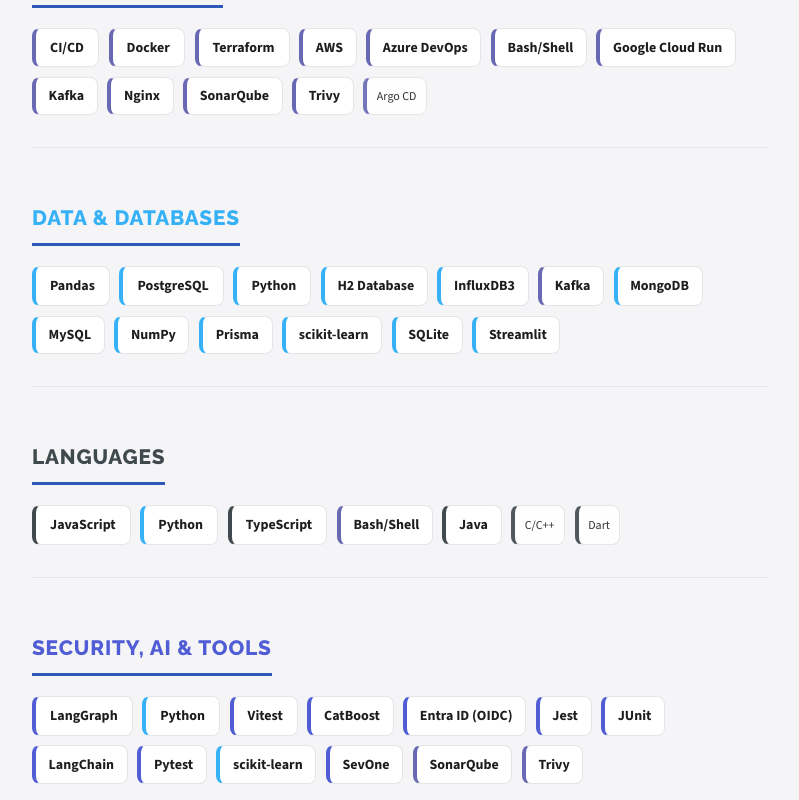
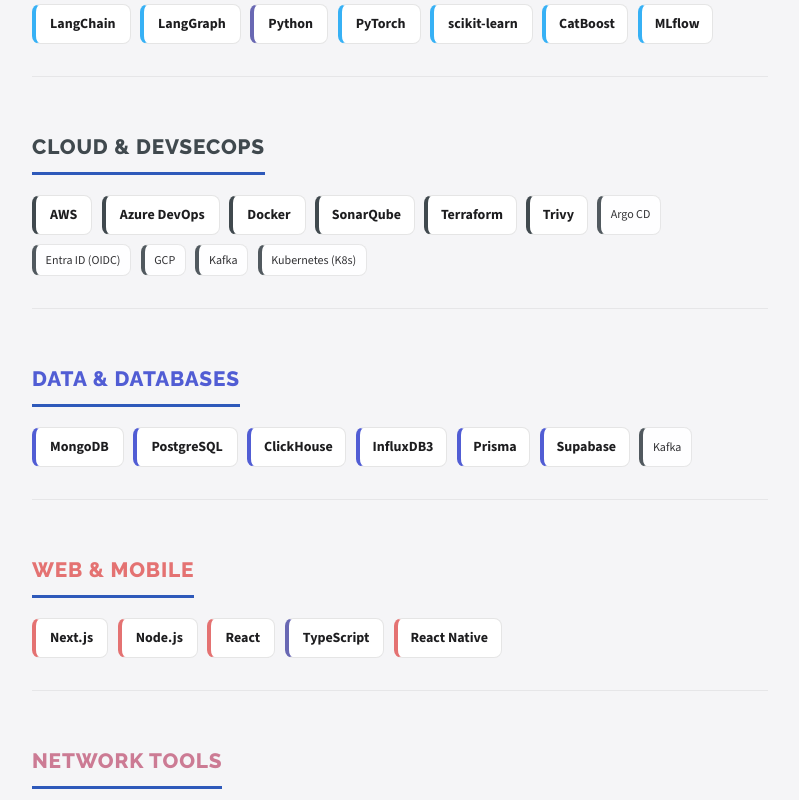
Before and after one commit to javierchuaby/javierchuaby.github.io, a Next.js app: page /resume in a window 1280 px wide. Shown: the part 2380-3180 px from the top of the page, without its empty margins (240-1039 px from the left). Built offline with nearby package versions, Linux system fonts and the light colour scheme; no server answers.

Commit message:
chore: trim content

```diff
--- a/src/data/resume/skills.ts
+++ b/src/data/resume/skills.ts
@@ -13,101 +13,50 @@
 
 const skills: Skill[] = [
   // Languages
-  {
-    title: 'TypeScript',
-    competency: 5,
-    category: ['Languages', 'Web & Mobile'],
-  },
-  {
-    title: 'JavaScript',
-    competency: 5,
-    category: ['Languages', 'Web & Mobile'],
-  },
-  {
-    title: 'Python',
-    competency: 5,
-    category: ['Languages', 'Security, AI & Tools', 'Data & Databases'],
-  },
+  { title: 'Python', competency: 5, category: ['Languages', 'AI/ML'] },
+  { title: 'TypeScript', competency: 5, category: ['Languages', 'Web & Mobile'] },
   { title: 'Java', competency: 4, category: ['Languages'] },
-  {
-    title: 'Bash/Shell',
-    competency: 4,
-    category: ['Languages', 'Cloud & DevOps'],
-  },
-  { title: 'C/C++', competency: 3, category: ['Languages'] },
-  { title: 'Dart', competency: 3, category: ['Languages', 'Web & Mobile'] },
+  { title: 'C++', competency: 4, category: ['Languages'] },
 
   // Web & Mobile
   { title: 'Next.js', competency: 5, category: ['Web & Mobile'] },
   { title: 'React', competency: 5, category: ['Web & Mobile'] },
+  { title: 'Node.js', competency: 5, category: ['Web & Mobile'] },
   { title: 'React Native', competency: 4, category: ['Web & Mobile'] },
-  { title: 'Node.js', competency: 5, category: ['Web & Mobile'] },
-  { title: 'Express', competency: 4, category: ['Web & Mobile'] },
-  { title: 'Flutter', competency: 3, category: ['Web & Mobile'] },
-  { title: 'Expo', competency: 4, category: ['Web & Mobile'] },
-  { title: 'Vite', competency: 5, category: ['Web & Mobile'] },
-  { title: 'NextAuth', competency: 4, category: ['Web & Mobile'] },
-  {
-    title: 'Streamlit',
-    competency: 4,
-    category: ['Web & Mobile', 'Data & Databases'],
-  },
 
-  // Cloud & DevOps
-  { title: 'AWS', competency: 4, category: ['Cloud & DevOps'] },
-  { title: 'Terraform', competency: 5, category: ['Cloud & DevOps'] },
-  { title: 'Docker', competency: 5, category: ['Cloud & DevOps'] },
-  { title: 'Nginx', competency: 4, category: ['Cloud & DevOps'] },
-  { title: 'Google Cloud Run', competency: 4, category: ['Cloud & DevOps'] },
-  { title: 'Argo CD', competency: 3, category: ['Cloud & DevOps'] },
-  { title: 'Azure DevOps', competency: 4, category: ['Cloud & DevOps'] },
-  { title: 'CI/CD', competency: 5, category: ['Cloud & DevOps'] },
-  {
-    title: 'Kafka',
-    competency: 4,
-    category: ['Cloud & DevOps', 'Data & Databases'],
-  },
+  // Cloud & DevSecOps
+  { title: 'AWS', competency: 5, category: ['Cloud & DevSecOps'] },
+  { title: 'Azure DevOps', competency: 5, category: ['Cloud & DevSecOps'] },
+  { title: 'Docker', competency: 5, category: ['Cloud & DevSecOps'] },
+  { title: 'Terraform', competency: 4, category: ['Cloud & DevSecOps'] },
+  { title: 'SonarQube', competency: 4, category: ['Cloud & DevSecOps'] },
+  { title: 'Trivy', competency: 4, category: ['Cloud & DevSecOps'] },
+  { title: 'Kubernetes (K8s)', competency: 3, category: ['Cloud & DevSecOps'] },
+  { title: 'Argo CD', competency: 3, category: ['Cloud & DevSecOps'] },
+  { title: 'Kafka', competency: 3, category: ['Cloud & DevSecOps', 'Data & Databases'] },
+  { title: 'Entra ID (OIDC)', competency: 3, category: ['Cloud & DevSecOps'] },
+  { title: 'GCP', competency: 3, category: ['Cloud & DevSecOps'] },
 
   // Data & Databases
   { title: 'PostgreSQL', competency: 5, category: ['Data & Databases'] },
-  { title: 'MySQL', competency: 4, category: ['Data & Databases'] },
-  { title: 'MongoDB', competency: 4, category: ['Data & Databases'] },
-  { title: 'SQLite', competency: 4, category: ['Data & Databases'] },
-  { title: 'H2 Database', competency: 4, category: ['Data & Databases'] },
+  { title: 'MongoDB', competency: 5, category: ['Data & Databases'] },
+  { title: 'ClickHouse', competency: 4, category: ['Data & Databases'] },
+  { title: 'InfluxDB3', competency: 4, category: ['Data & Databases'] },
   { title: 'Prisma', competency: 4, category: ['Data & Databases'] },
-  { title: 'Pandas', competency: 5, category: ['Data & Databases'] },
-  { title: 'NumPy', competency: 4, category: ['Data & Databases'] },
-  {
-    title: 'scikit-learn',
-    competency: 4,
-    category: ['Data & Databases', 'Security, AI & Tools'],
-  },
-  { title: 'InfluxDB3', competency: 4, category: ['Data & Databases'] },
+  { title: 'Supabase', competency: 4, category: ['Data & Databases'] },
 
-  // Security, AI & Tools
-  {
-    title: 'SonarQube',
-    competency: 4,
-    category: ['Security, AI & Tools', 'Cloud & DevOps'],
-  },
-  {
-    title: 'Trivy',
-    competency: 4,
-    category: ['Security, AI & Tools', 'Cloud & DevOps'],
-  },
-  {
-    title: 'Entra ID (OIDC)',
-    competency: 4,
-    category: ['Security, AI & Tools'],
-  },
-  { title: 'LangGraph', competency: 5, category: ['Security, AI & Tools'] },
-  { title: 'LangChain', competency: 4, category: ['Security, AI & Tools'] },
-  { title: 'CatBoost', competency: 4, category: ['Security, AI & Tools'] },
-  { title: 'SevOne', competency: 4, category: ['Security, AI & Tools'] },
-  { title: 'Vitest', competency: 5, category: ['Security, AI & Tools'] },
-  { title: 'Jest', competency: 4, category: ['Security, AI & Tools'] },
-  { title: 'JUnit', competency: 4, category: ['Security, AI & Tools'] },
-  { title: 'Pytest', competency: 4, category: ['Security, AI & Tools'] },
+  // AI/ML
+  { title: 'PyTorch', competency: 5, category: ['AI/ML'] },
+  { title: 'LangGraph', competency: 5, category: ['AI/ML'] },
+  { title: 'LangChain', competency: 5, category: ['AI/ML'] },
+  { title: 'scikit-learn', competency: 5, category: ['AI/ML'] },
+  { title: 'CatBoost', competency: 4, category: ['AI/ML'] },
+  { title: 'MLflow', competency: 4, category: ['AI/ML'] },
+
+  // Network Tools
+  { title: 'SevOne', competency: 4, category: ['Network Tools'] },
+  { title: 'Netmiko', competency: 4, category: ['Network Tools'] },
+  { title: 'NetBrain', competency: 4, category: ['Network Tools'] },
 ].map((skill) => ({ ...skill, category: skill.category.sort() }));
 
 /**
@@ -137,6 +86,15 @@
   { color: '#64cb7b', textColor: 'dark' },
 ];
 
+const CATEGORY_ORDER = [
+  'Languages',
+  'AI/ML',
+  'Cloud & DevSecOps',
+  'Data & Databases',
+  'Web & Mobile',
+  'Network Tools',
+];
+
 /**
  * Build categories from skills with type-safe color assignment.
  * Logs a warning in development if there are more categories than colors.
@@ -144,7 +102,16 @@
 function buildCategories(skillsList: Skill[]): Category[] {
   const uniqueCategories = Array.from(
     new Set(skillsList.flatMap(({ category }) => category)),
-  ).sort();
+  ).sort((a, b) => {
+    const indexA = CATEGORY_ORDER.indexOf(a);
+    const indexB = CATEGORY_ORDER.indexOf(b);
+
+    if (indexA !== -1 && indexB !== -1) return indexA - indexB;
+    if (indexA !== -1) return -1;
+    if (indexB !== -1) return 1;
+
+    return a.localeCompare(b);
+  });
 
   const allColors = [...CATEGORY_COLORS, ...FALLBACK_COLORS];
 
--- a/src/data/resume/work.ts
+++ b/src/data/resume/work.ts
@@ -29,12 +29,7 @@
     startDate: '2026-01-02',
     endDate: '2026-05-22',
     summary: 'AI Enablement Office (AEO) - Frontier Products',
-    highlights: [
-      'Implemented a zero-rebuild ECS rollback mechanism by querying ECR manifests and forcing immediate cluster state reconciliations, enabling sub-minute incident recovery',
-      'Built a dynamic Infrastructure-as-Code provisioning engine with Terraform, isolating zero-trust multi-tenant projects within a shared AWS ECS and ALB architecture',
-      'Developed an automated multi-step project orchestration pipeline, reducing manual setup time from days to seconds',
-      'Engineered a shift-left DevSecOps pipeline featuring automated SonarQube quality gating and dynamic Trivy container scanning with automatic hardened base-image injection',
-    ],
+    highlights: [],
     employmentType: 'Internship',
   },
 ];
```
Also changed, not shown: 2 other files (tests, documents, lock files or other folders).
